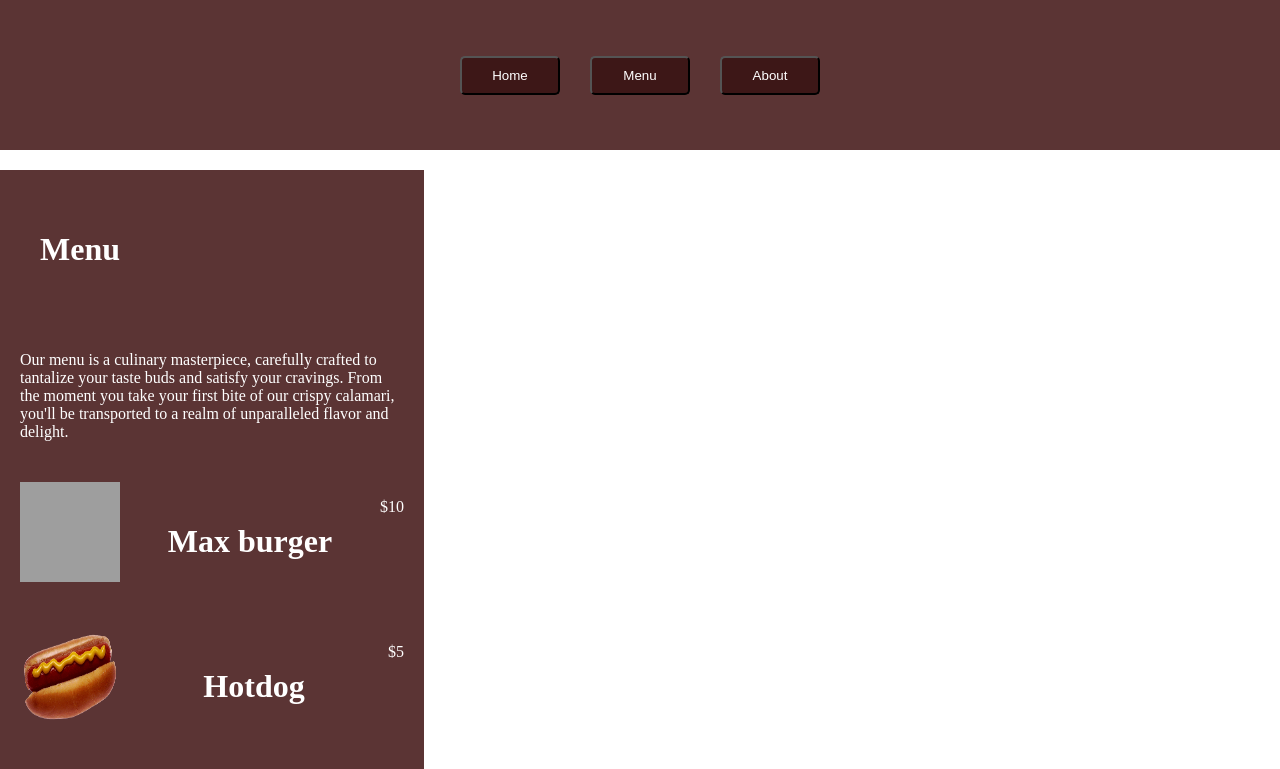
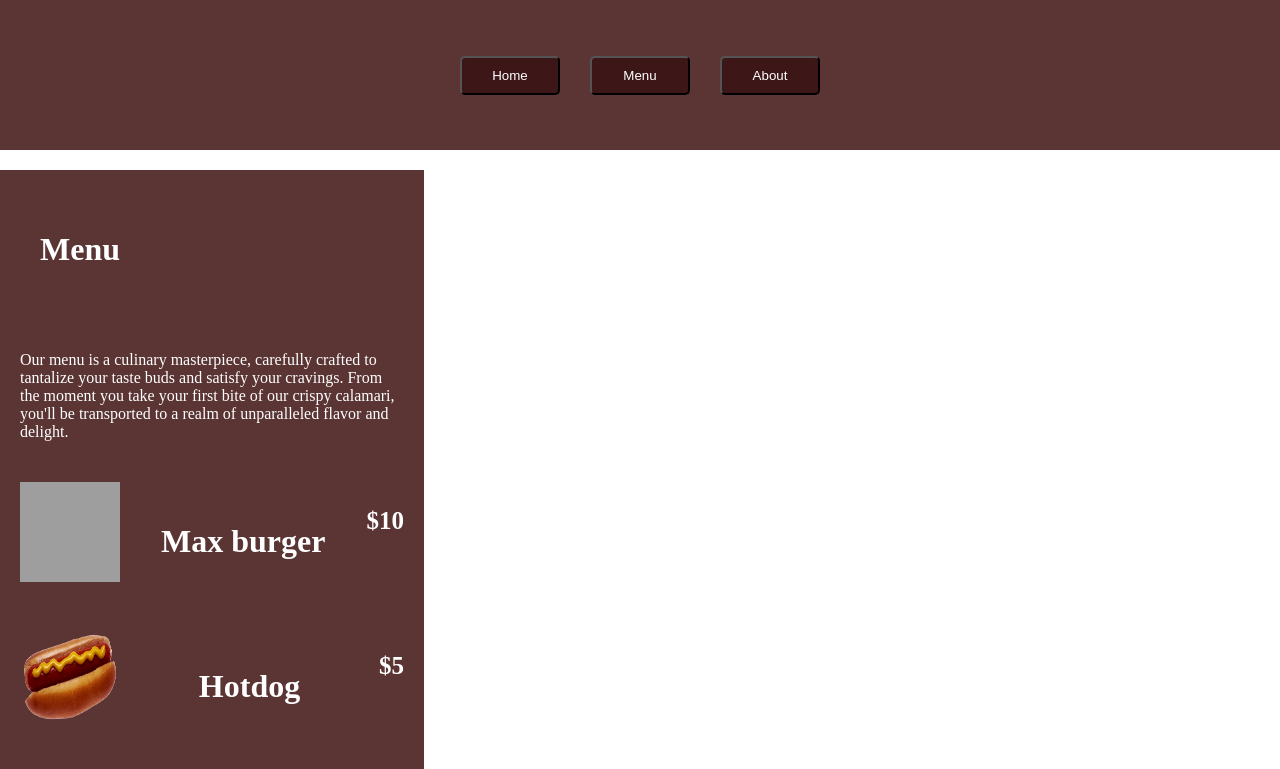
Before and after one commit to AaronGulman/Restaurant-Page, a website built with webpack: page src/index.html in a window 1280 px wide. Both pictures are taken after a click on the button "Menu". Shown: the top 769 px of the page. Built offline with nearby package versions, Linux system fonts and the light colour scheme; grey boxes are pictures that could not be loaded; files whose address does not match are found by name.

Commit message:
Style .priceTag elements

```diff
--- a/src/index.css
+++ b/src/index.css
@@ -95,3 +95,8 @@ main{
 .nutriVisibile{
 	visibility: visible;
 }
+
+.priceTag{
+	font-weight: bold;
+	font-size: 25px;
+}
```
